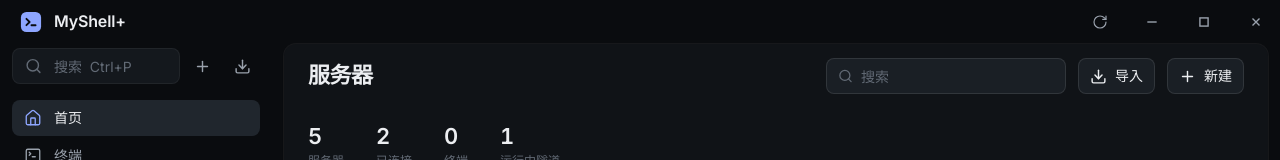
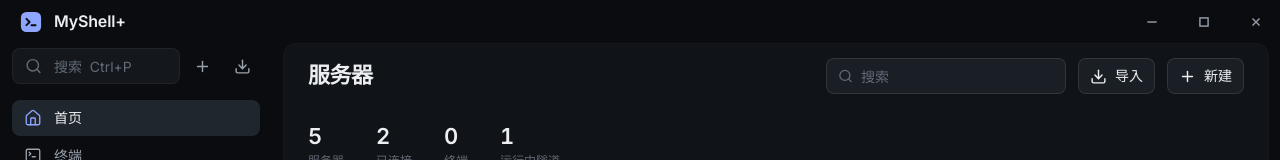
Before and after one commit to cnklpz/myshellplus, a React (Vite) app: page / in a window 1280 px wide. Shown: the top 160 px of the page. Built offline with nearby package versions, Linux system fonts and the light colour scheme.

Commit message:
ui: remove titlebar reload button

```diff
--- a/src/components/Titlebar.tsx
+++ b/src/components/Titlebar.tsx
@@ -1,7 +1,6 @@
 // Custom window chrome: app mark, view switcher, window controls. The bar itself is the drag region.
 import { getCurrentWindow } from "@tauri-apps/api/window";
-import { Lock, RotateCw } from "lucide-react";
-import { reloadUi } from "./ErrorBoundary";
+import { Lock } from "lucide-react";
 import { useEffect, useState } from "react";
 import { api } from "../lib/api";
 import { useApp } from "../store";
@@ -42,9 +41,6 @@
       </div>
 
       <div className="spacer" data-tauri-drag-region />
-      <button className="tb-btn" title="重新加载界面 (Ctrl+Shift+R)" onClick={reloadUi}>
-        <RotateCw />
-      </button>
 
       {passwordOn && (
         <>
```
